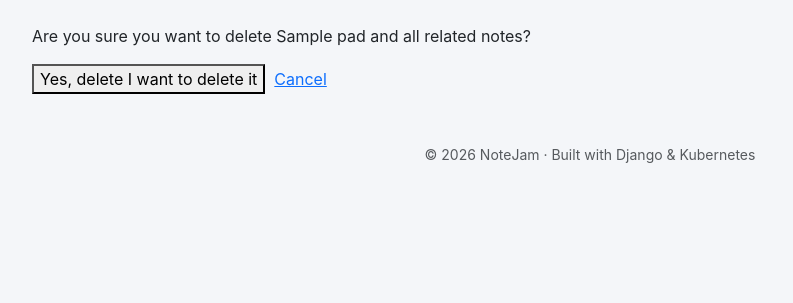
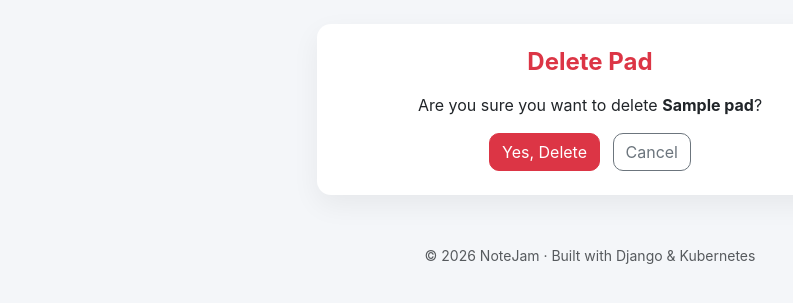
Before and after one commit to hussamansari/microservice-cicd-kubernetes-pipeline, a Django app: page /pads/1/delete/ in a window 1280 px wide. Shown: the part 56-359 px from the top of the page, without its empty margins (50-843 px from the left). Run offline with Django 3.2, Linux system fonts and the light colour scheme; a user stored in the database is signed in; tables that the repository leaves empty hold one stand-in row (values such as "Sample post").

Commit message:
Update pad_confirm_delete.html

```diff
--- a/django/notejam/pads/templates/pads/pad_confirm_delete.html
+++ b/django/notejam/pads/templates/pads/pad_confirm_delete.html
@@ -1,11 +1,23 @@
 {% extends "base.html" %}
+{% block title %}Delete Pad{% endblock %}
 
-{% block breadcrumbs %}<span>Delete {{ pad.name }}</span>{% endblock %}
 {% block content %}
-    <p>Are you sure you want to delete {{ pad.name }} and all related notes?</p>
-    <form method="POST">
-        {% csrf_token %}
-        <button class="red">Yes, delete I want to delete it</button>&nbsp;
-        <a href="{% url 'edit_pad' pk=pad.id %}">Cancel</a>
-    </form>
+<div class="row justify-content-center">
+    <div class="col-md-6">
+        <div class="card p-4 text-center">
+            <h4 class="fw-bold text-danger mb-3">Delete Pad</h4>
+            <p>Are you sure you want to delete <strong>{{ pad.name }}</strong>?</p>
+
+            <form method="post">
+                {% csrf_token %}
+                <button type="submit" class="btn btn-danger me-2">
+                    Yes, Delete
+                </button>
+                <a href="{% url 'pad_list' %}" class="btn btn-outline-secondary">
+                    Cancel
+                </a>
+            </form>
+        </div>
+    </div>
+</div>
 {% endblock %}
```
